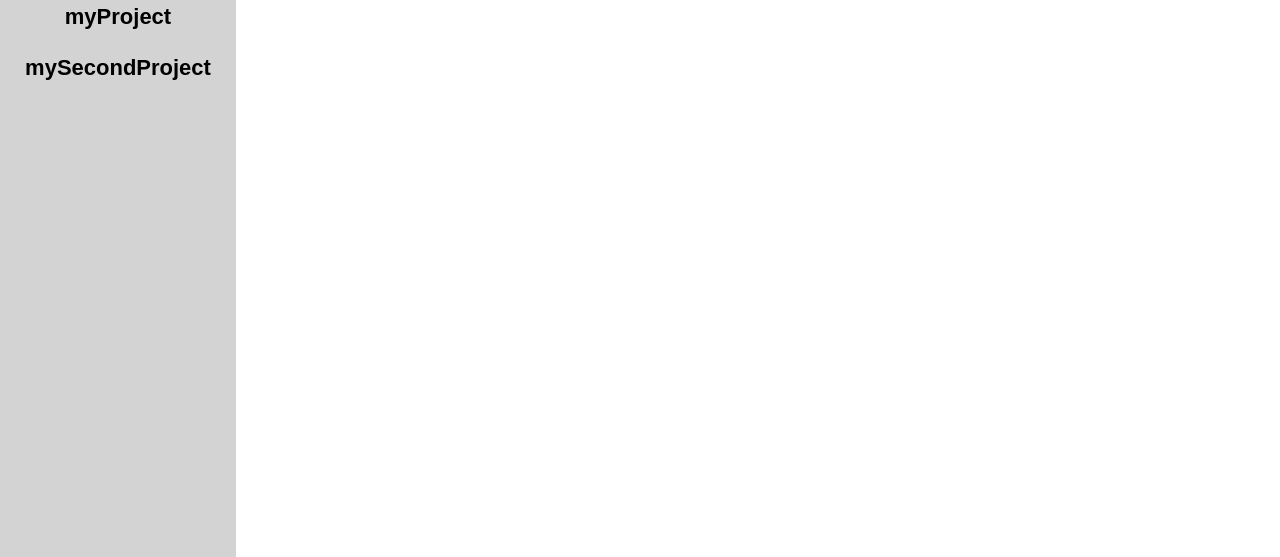
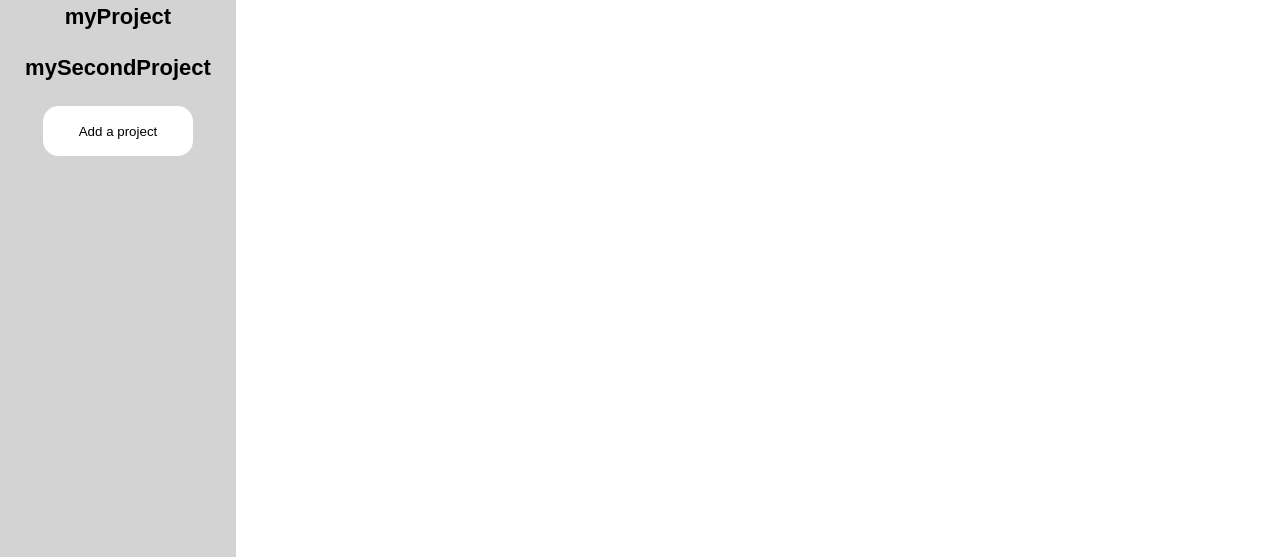
Before and after one commit to guillaume-giannantonio/todo-list, a website built with webpack: page dist/index.html in a window 1280 px wide. Shown: the part 243-800 px from the top of the page. Built offline with nearby package versions, Linux system fonts and the light colour scheme; files whose address does not match are found by name.

Commit message:
Add addProject

```diff
--- a/src/display/initial.js
+++ b/src/display/initial.js
@@ -9,9 +9,6 @@ export default function () {
 	const leftMenu = document.createElement('leftMenu')
 	leftMenu.classList.add('left-menu')
 	leftMenu.id = 'leftMenu'
-	const h2 = document.createElement('h2')
-	h2.textContent = 'Projects'
-	leftMenu.appendChild(h2)
 
 	const bottom = document.createElement('bottom')
 	bottom.classList.add('bottom')
--- a/src/display/projectsDisplay.js
+++ b/src/display/projectsDisplay.js
@@ -1,7 +1,14 @@
 import onProjectClickDisplay from './onProjectClickDisplay';
+import Project from '../logic/Project'
 
-export default function (projectsList, displayMenuID) {
+export default function projectsDisplay(projectsList, displayMenuID) {
 	const displayMenu = document.getElementById(displayMenuID)
+	while (displayMenu.hasChildNodes()) {
+		displayMenu.removeChild(displayMenu.firstChild)
+	}
+	const h2 = document.createElement('h2')
+	h2.textContent = 'Projects'
+	displayMenu.appendChild(h2)
 	projectsList.forEach((project) => {
 		const projectName = document.createElement('h3')
 		projectName.classList.add('project-name')
@@ -11,4 +18,15 @@ export default function (projectsList, displayMenuID) {
 		})
 		displayMenu.appendChild(projectName)
 	})
+	const addProject = document.createElement('button')
+	addProject.textContent = 'Add a project'
+	addProject.addEventListener('click', () => {
+		let projectName = prompt('Enter a project name')
+		if (projectName) {
+			let project = Project(projectName)
+			projectsList.push(project)
+			projectsDisplay(projectsList, displayMenuID)
+		}
+	})
+	displayMenu.appendChild(addProject)
 }
--- a/src/style.css
+++ b/src/style.css
@@ -59,6 +59,20 @@ header > h1 {
     font-size: 28px;
 }
 
+.left-menu > button {
+    width: 150px;
+    height: 50px;
+    background-color: white;
+    border: 1px solid white;
+    border-radius: 15px;
+}
+
+.left-menu > button:hover {
+    background-color: lightgrey;
+    color: white;
+    cursor: pointer;
+}
+
 .project-name-clicked {
     font-size: 28px;
     color: grey;
```
Also changed, not shown: dist/bundle.js.
